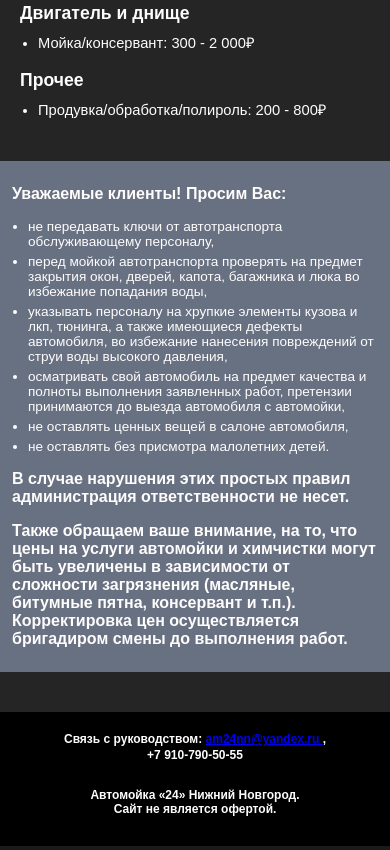
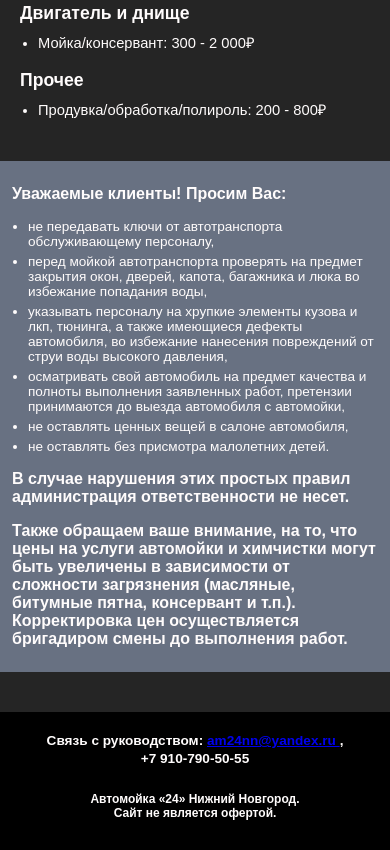
Before and after one commit to Karina-1102/am24, a plain HTML site: page index.html in a window 390 px wide. Shown: the part 788-1638 px from the top of the page. Drawn offline with Linux system fonts and the light colour scheme.

Commit message:
Update style.css

```diff
--- a/style.css
+++ b/style.css
@@ -335,7 +335,7 @@ body {
 	}
 
 	.q{
-		font-size: 0.75rem;
+		font-size: 0.85rem;
 		margin: 0;
 	}
 	.oferta{
```
